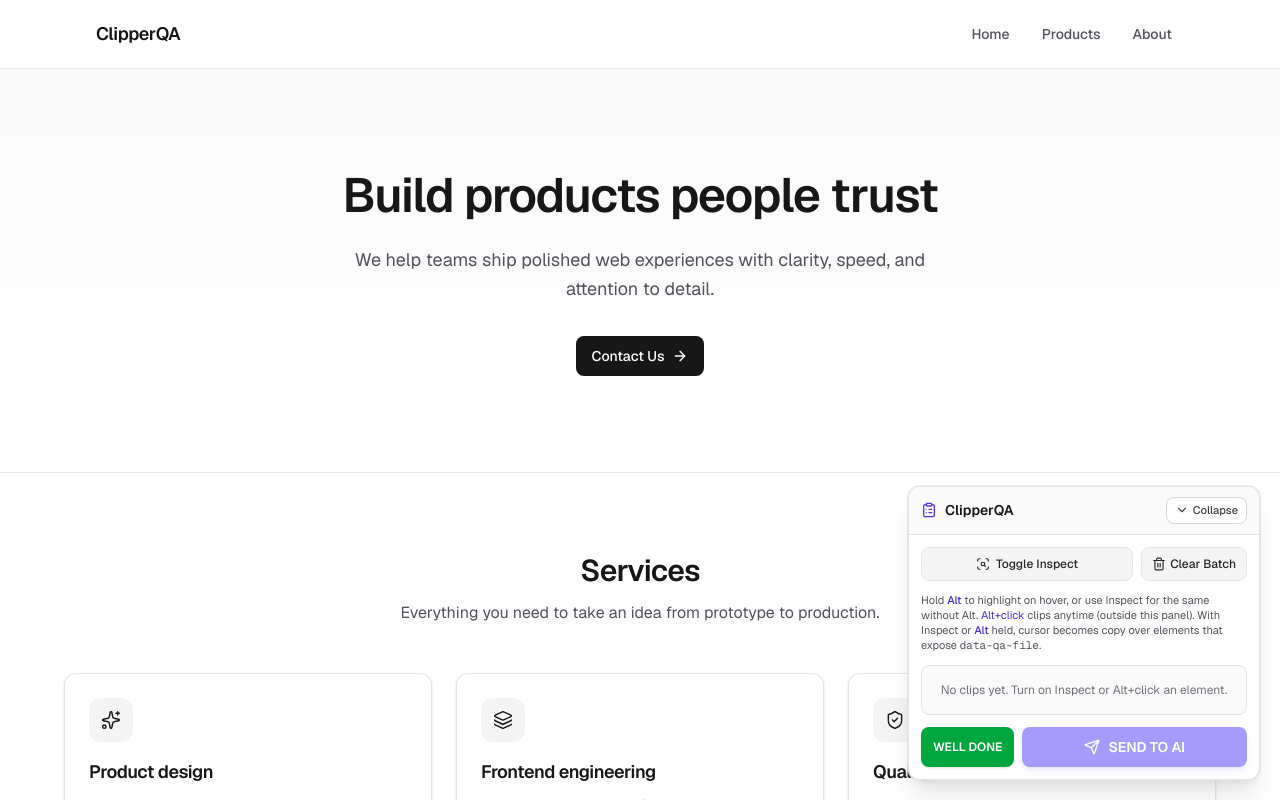
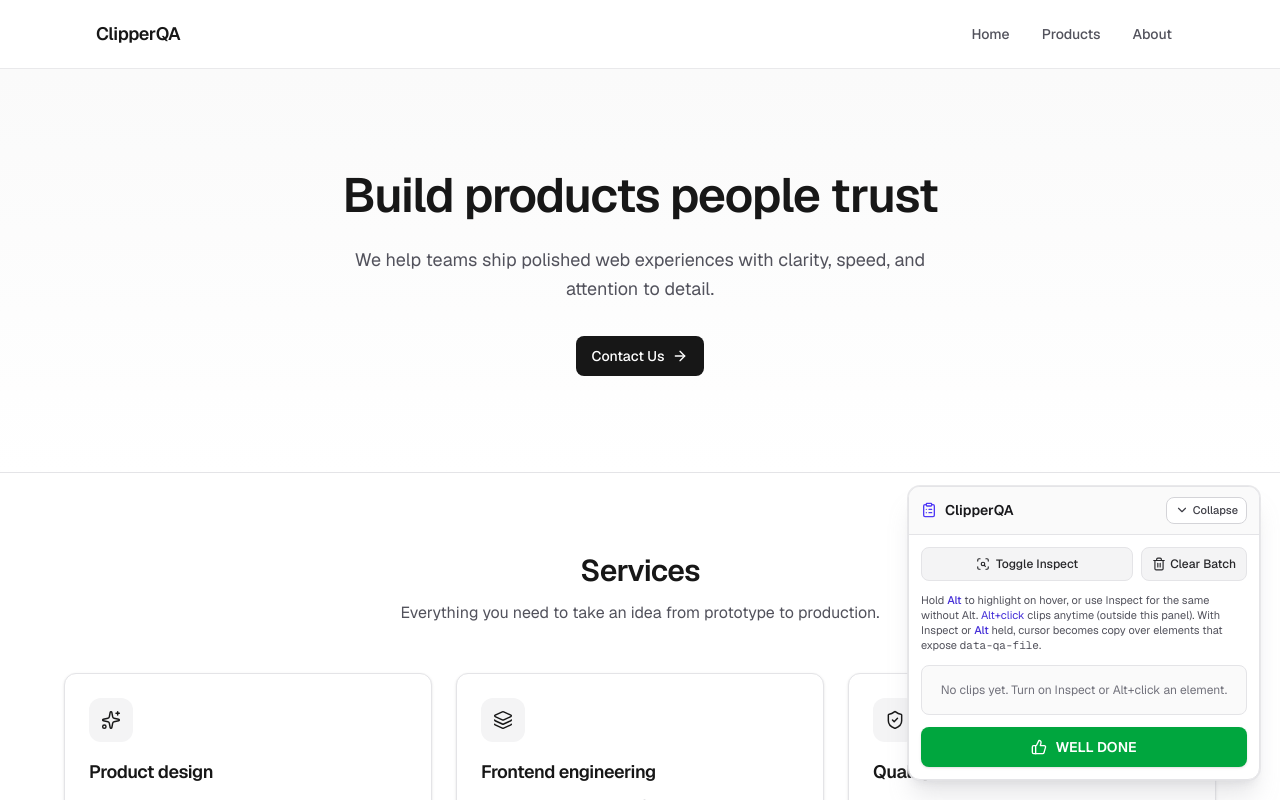
Before and after one commit to denzakh/ClipperQA, a Next.js app: page / in a window 1280 px wide. Shown: the top 800 px of the page. Built offline with nearby package versions, Linux system fonts and the light colour scheme.

Commit message:
well done

```diff
--- a/plugins/clipper-qa/ClipperQA.tsx
+++ b/plugins/clipper-qa/ClipperQA.tsx
@@ -7,6 +7,7 @@ import {
   ClipboardList,
   ScanSearch,
   Send,
+  ThumbsUp,
   Trash2,
   X,
 } from "lucide-react";
@@ -522,24 +523,25 @@ export const ClipperQA = () => {
           )}
         </div>
 
-        <div className="flex min-w-0 gap-2">
+        {bugs.length === 0 ? (
           <button
             type="button"
             data-acknowledged={wellDoneAck ? "true" : "false"}
-            className="inline-flex min-w-0 shrink-0 cursor-pointer items-center justify-center gap-1 rounded-lg bg-green-600 px-3 py-2.5 text-xs font-semibold text-white shadow-sm hover:bg-green-700"
+            className="inline-flex w-full cursor-pointer items-center justify-center gap-2 rounded-lg bg-green-600 py-2.5 text-sm font-semibold text-white shadow-sm hover:bg-green-700 focus-visible:outline focus-visible:outline-2 focus-visible:outline-offset-2 focus-visible:outline-green-600"
           >
+            <ThumbsUp className="h-4 w-4 shrink-0" strokeWidth={2} />
             WELL DONE
           </button>
+        ) : (
           <button
             type="button"
             onClick={sendToAi}
-            className="inline-flex min-w-0 flex-1 cursor-pointer items-center justify-center gap-2 rounded-lg bg-indigo-600 py-2.5 text-sm font-semibold text-white shadow-md shadow-indigo-600/20 hover:bg-indigo-500 focus-visible:outline focus-visible:outline-2 focus-visible:outline-offset-2 focus-visible:outline-indigo-500 disabled:cursor-not-allowed disabled:opacity-50"
-            disabled={bugs.length === 0}
+            className="inline-flex w-full cursor-pointer items-center justify-center gap-2 rounded-lg bg-indigo-600 py-2.5 text-sm font-semibold text-white shadow-md shadow-indigo-600/20 hover:bg-indigo-500 focus-visible:outline focus-visible:outline-2 focus-visible:outline-offset-2 focus-visible:outline-indigo-500"
           >
             <Send className="h-4 w-4 shrink-0" />
             SEND TO AI
           </button>
-        </div>
+        )}
       </div>
     </div>
   );
```
